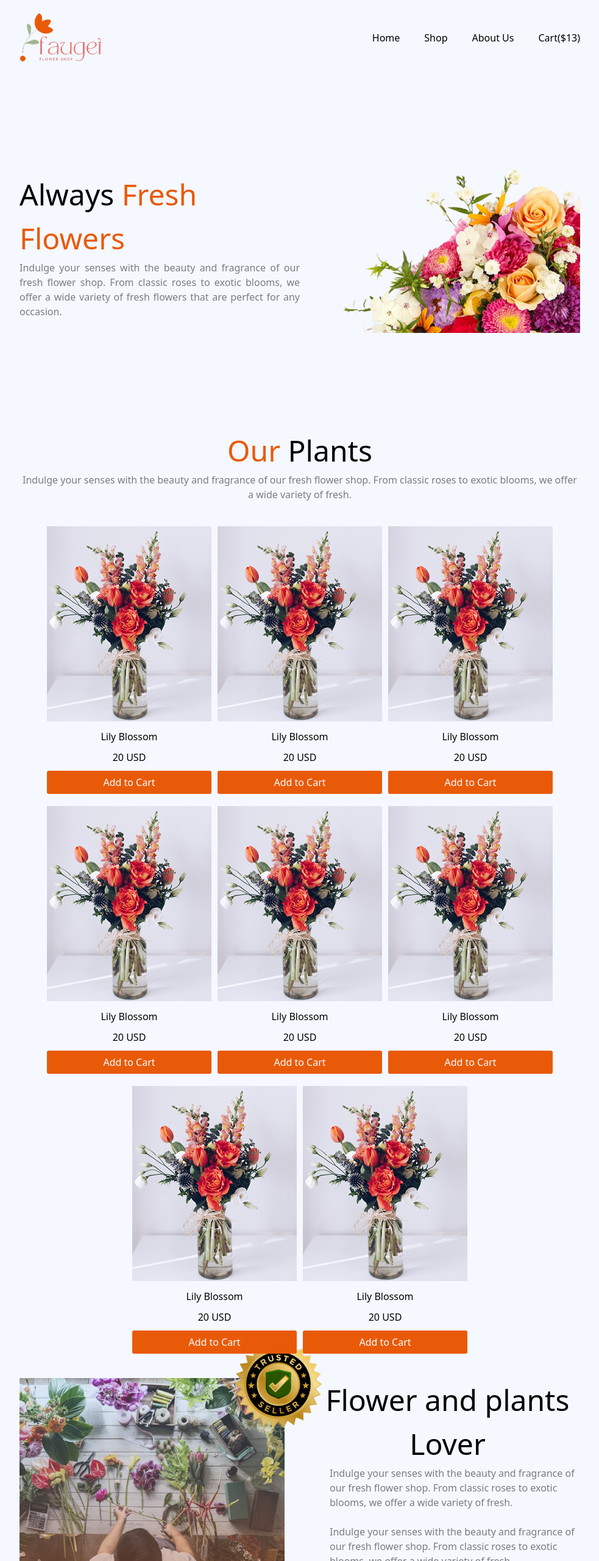
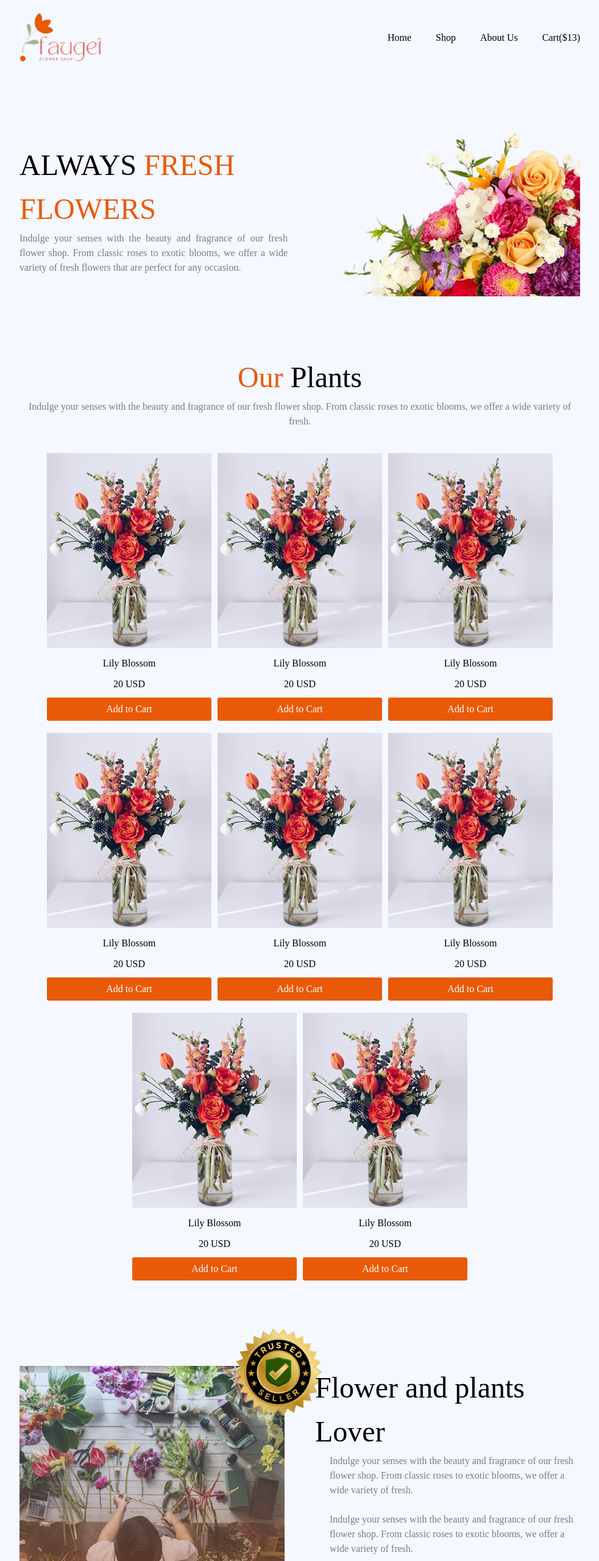
Before and after one commit to BK-Bagchi/responsive-flowers, a plain HTML site: page index.html in a window 1280 px wide. Shown: the top 2560 px of the page at 61% size, without its empty margins (148-1131 px from the left). Drawn offline with nearby package versions, Linux system fonts and the light colour scheme.

Commit message:
more responsive and css corection and perfection

```diff
--- a/index.html
+++ b/index.html
@@ -14,7 +14,7 @@
           <img src="assets/logo.png" alt="Logo" />
         </div>
         <div>
-          <ul class="flex gap-10">
+          <ul class="flex gap-10 cursor-pointer">
             <li class="hidden md:inline">Home</li>
             <li class="hidden md:inline">Shop</li>
             <li class="hidden md:inline">About Us</li>
@@ -24,10 +24,8 @@
       </nav>
       <main class="flex flex-wrap-reverse items-center justify-between wmp">
         <div>
-          <h1 class="text-center md:text-left">
-            Always <span>Fresh Flowers</span>
-          </h1>
-          <p class="text-justify text-color">
+          <h1 class="text-left uppercase">Always <span>Fresh Flowers</span></h1>
+          <p class="text-justify text-color" style="margin-right: 20px">
             Indulge your senses with the beauty and fragrance of our fresh
             flower shop. From classic roses to exotic blooms, we offer a wide
             variety of fresh flowers that are perfect for any occasion.
@@ -133,7 +131,7 @@
           />
         </div>
         <div class="div-2">
-          <h1 class="text-center">Flower and plants Lover</h1>
+          <h1 class="text-center md:text-left">Flower and plants Lover</h1>
           <ul class="text-color">
             <li>
               Indulge your senses with the beauty and fragrance of our fresh
--- a/style.css
+++ b/style.css
@@ -6,6 +6,7 @@
 }
 body {
   background-color: #f5f8ff;
+  font-family: "Times New Roman", Times, serif;
 }
 span {
   color: #e95a08;
@@ -35,7 +36,7 @@ header main div {
   min-width: 350px;
 }
 header main {
-  height: 70vh;
+  min-height: 55vh;
   bottom: 0px;
 }
 header main *,
@@ -50,6 +51,7 @@ header main h1 {
 }
 .our-plants main {
   gap: 20px 10px;
+  margin-bottom: 100px;
 }
 .our-plants main div {
   width: 150px;
@@ -61,6 +63,7 @@ header main h1 {
 .flower-and-plants-lover main {
   gap: 50px;
   overflow: visible;
+  margin-bottom: 100px;
 }
 .flower-and-plants-lover ul {
   list-style-type: disc;
@@ -86,6 +89,9 @@ header main h1 {
   right: -90px;
   animation: spin 5s linear infinite;
 }
+.latest-deals main {
+  margin-bottom: 100px;
+}
 .latest-deals main figure {
   height: 600px;
   gap: 20px;
@@ -107,6 +113,7 @@ header main h1 {
   height: calc(100% * 2 / 3);
   width: 100%;
   gap: 20px;
+  font-size: 1.5rem;
 }
 .latest-deals .child-bg-1 {
   height: 100%;
@@ -129,6 +136,7 @@ header main h1 {
     url("assets/deal-zabo.png");
   background-size: cover;
   background-position: center;
+  font-size: 1.5rem;
 }
 
 .join-brunch main {
@@ -204,6 +212,7 @@ footer .logo-section img {
   .latest-deals .mother-bg-1 {
     height: 100%;
     width: 30%;
+    font-size: 1rem;
   }
   .latest-deals .mother-bg-2 {
     height: 100%;
```
